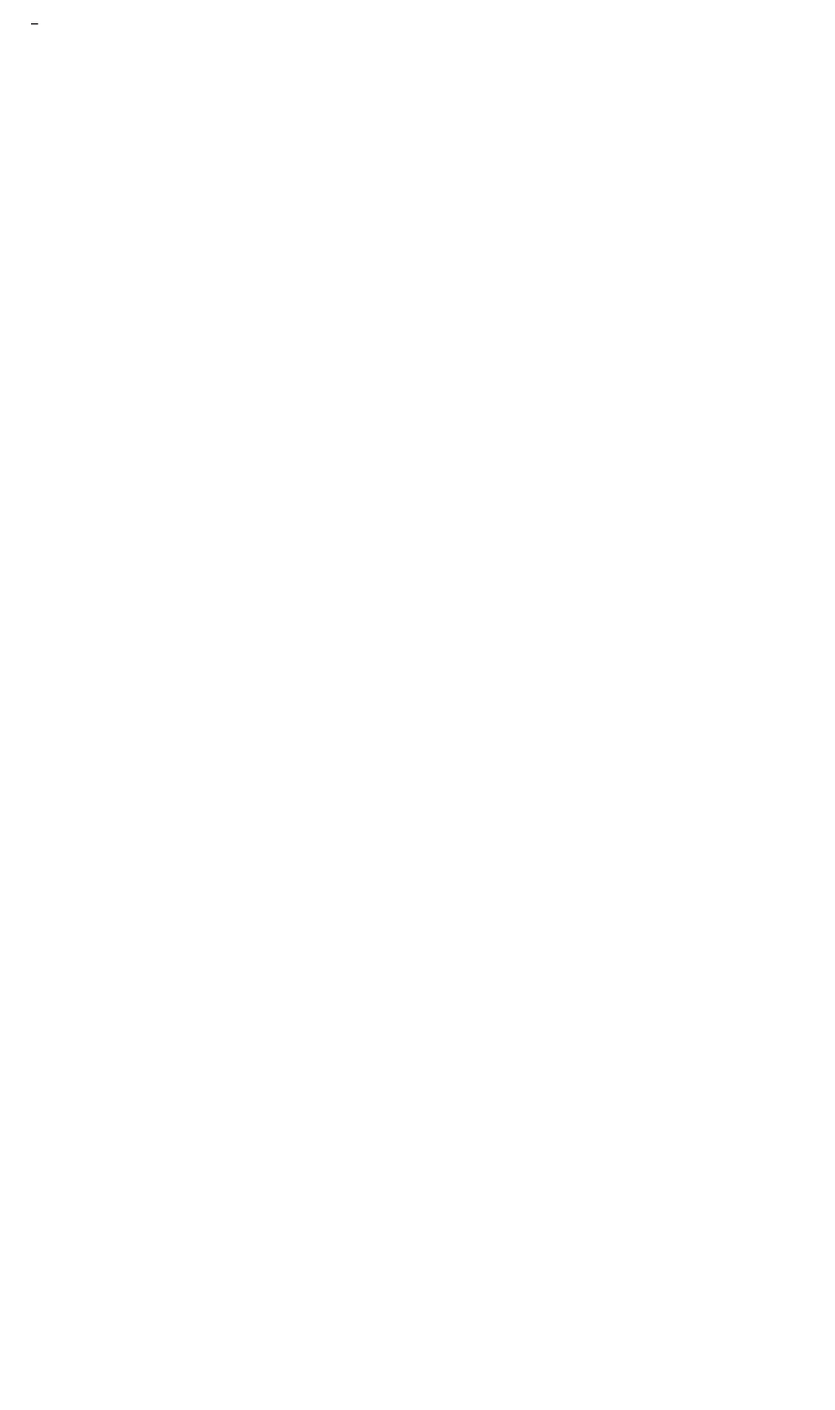
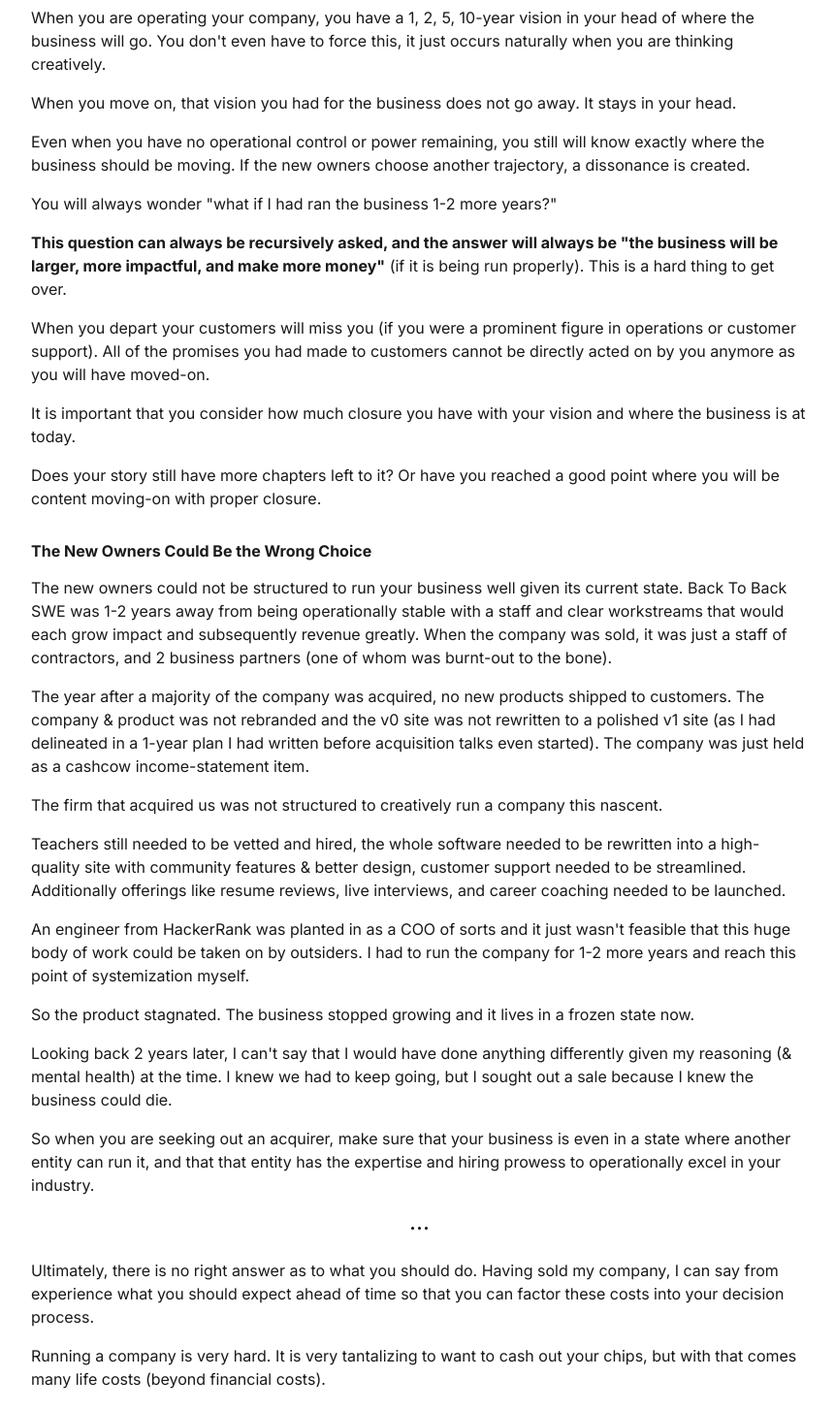
Before and after one commit to bephrem1/bephrem1.github.io, a Next.js app: page /early in a window 1280 px wide. Shown: the part 4960-6414 px from the top of the page at 97% size, without its empty margins (208-1069 px from the left). Before the commit the page ends 5246 px from the top, so only its background shows below. Built offline with nearby package versions, Linux system fonts and the light colour scheme; no server answers.

Commit message:
dont sell too early - update

```diff
--- a/src/components/page-segments/dont-sell-too-early/DontSellTooEarly.tsx
+++ b/src/components/page-segments/dont-sell-too-early/DontSellTooEarly.tsx
@@ -398,7 +398,122 @@ const DontSellTooEarly: FunctionComponent<Props> = () => {
           Non-Closure & “What If”s
         </Text>
         <Spacer direction="vertical" size={SPACES.GAP.SMALL} />
-        <Text tag="p">_</Text>
+        <Text tag="p">
+          When you are operating your company, you have a 1, 2, 5, 10-year vision in your head of
+          where the business will go. You don't even have to force this, it just occurs naturally
+          when you are thinking creatively.
+        </Text>
+        <Spacer direction="vertical" size={SPACES.GAP.SMALL} />
+        <Text tag="p">
+          When you move on, that vision you had for the business does not go away. It stays in your
+          head.
+        </Text>
+        <Spacer direction="vertical" size={SPACES.GAP.SMALL} />
+        <Text tag="p">
+          Even when you have no operational control or power remaining, you still will know exactly
+          where the business should be moving. If the new owners choose another trajectory, a
+          dissonance is created.
+        </Text>
+        <Spacer direction="vertical" size={SPACES.GAP.SMALL} />
+        <Text tag="p">You will always wonder "what if I had ran the business 1-2 more years?"</Text>
+        <Spacer direction="vertical" size={SPACES.GAP.SMALL} />
+        <Text tag="p">
+          <b>
+            This question can always be recursively asked, and the answer will always be "the
+            business will be larger, more impactful, and make more money"
+          </b>{' '}
+          (if it is being run properly). This is a hard thing to get over.
+        </Text>
+        <Spacer direction="vertical" size={SPACES.GAP.SMALL} />
+        <Text tag="p">
+          When you depart your customers will miss you (if you were a prominent figure in operations
+          or customer support). All of the promises you had made to customers cannot be directly
+          acted on by you anymore as you will have moved-on.
+        </Text>
+        <Spacer direction="vertical" size={SPACES.GAP.SMALL} />
+        <Text tag="p">
+          It is important that you consider how much closure you have with your vision and where the
+          business is at today.
+        </Text>
+        <Spacer direction="vertical" size={SPACES.GAP.SMALL} />
+        <Text tag="p">
+          Does your story still have more chapters left to it? Or have you reached a good point
+          where you will be content moving-on with proper closure.
+        </Text>
+        <Spacer direction="vertical" size={SPACES.GAP.MEDIUM} />
+
+        <Text tag="h6" bold>
+          The New Owners Could Be the Wrong Choice
+        </Text>
+        <Spacer direction="vertical" size={SPACES.GAP.SMALL} />
+        <Text tag="p">
+          The new owners could not be structured to run your business well given its current state.
+          Back To Back SWE was 1-2 years away from being operationally stable with a staff and clear
+          workstreams that would each grow impact and subsequently revenue greatly. When the company
+          was sold, it was just a staff of contractors, and 2 business partners (one of whom was
+          burnt-out to the bone).
+        </Text>
+        <Spacer direction="vertical" size={SPACES.GAP.SMALL} />
+        <Text tag="p">
+          The year after a majority of the company was acquired, no new products shipped to
+          customers. The company & product was not rebranded and the v0 site was not rewritten to a
+          polished v1 site (as I had delineated in a 1-year plan I had written before acquisition
+          talks even started). The company was just held as a cashcow income-statement item.
+        </Text>
+        <Spacer direction="vertical" size={SPACES.GAP.SMALL} />
+        <Text tag="p">
+          The firm that acquired us was not structured to creatively run a company this nascent.
+        </Text>
+        <Spacer direction="vertical" size={SPACES.GAP.SMALL} />
+        <Text tag="p">
+          Teachers still needed to be vetted and hired, the whole software needed to be rewritten
+          into a high-quality site with community features & better design, customer support needed
+          to be streamlined. Additionally offerings like resume reviews, live interviews, and career
+          coaching needed to be launched.
+        </Text>
+        <Spacer direction="vertical" size={SPACES.GAP.SMALL} />
+        <Text tag="p">
+          An engineer from HackerRank was planted in as a COO of sorts and it just wasn't feasible
+          that this huge body of work could be taken on by outsiders. I had to run the company for
+          1-2 more years and reach this point of systemization myself.
+        </Text>
+        <Spacer direction="vertical" size={SPACES.GAP.SMALL} />
+        <Text tag="p">
+          So the product stagnated. The business stopped growing and it lives in a frozen state now.
+        </Text>
+        <Spacer direction="vertical" size={SPACES.GAP.SMALL} />
+        <Text tag="p">
+          Looking back 2 years later, I can't say that I would have done anything differently given
+          my reasoning (& mental health) at the time. I knew we had to keep going, but I sought out
+          a sale because I knew the business could die.
+        </Text>
+        <Spacer direction="vertical" size={SPACES.GAP.SMALL} />
+        <Text tag="p">
+          So when you are seeking out an acquirer, make sure that your business is even in a state
+          where another entity can run it, and that that entity has the expertise and hiring prowess
+          to operationally excel in your industry.
+        </Text>
+
+        <EllipsisSeparator />
+
+        <Text tag="p">
+          Ultimately, there is no right answer as to what you should do. Having sold my company, I
+          can say from experience what you should expect ahead of time so that you can factor these
+          costs into your decision process.
+        </Text>
+        <Spacer direction="vertical" size={SPACES.GAP.SMALL} />
+        <Text tag="p">
+          Running a company is very hard. It is very tantalizing to want to cash out your chips, but
+          with that comes many life costs (beyond financial costs).
+        </Text>
+        <Spacer direction="vertical" size={SPACES.GAP.SMALL} />
+        <Text tag="p">
+          As a general heuristic, you want to take the harder path. You want to work on your
+          business as long as humanly possible (even if you have to take long spans of time off to
+          recenter yourself).
+        </Text>
+        <Spacer direction="vertical" size={SPACES.GAP.SMALL} />
+        <Text tag="p">መልካም መንገድ።</Text>
       </StandardLayout>
     </React.Fragment>
   );
```
